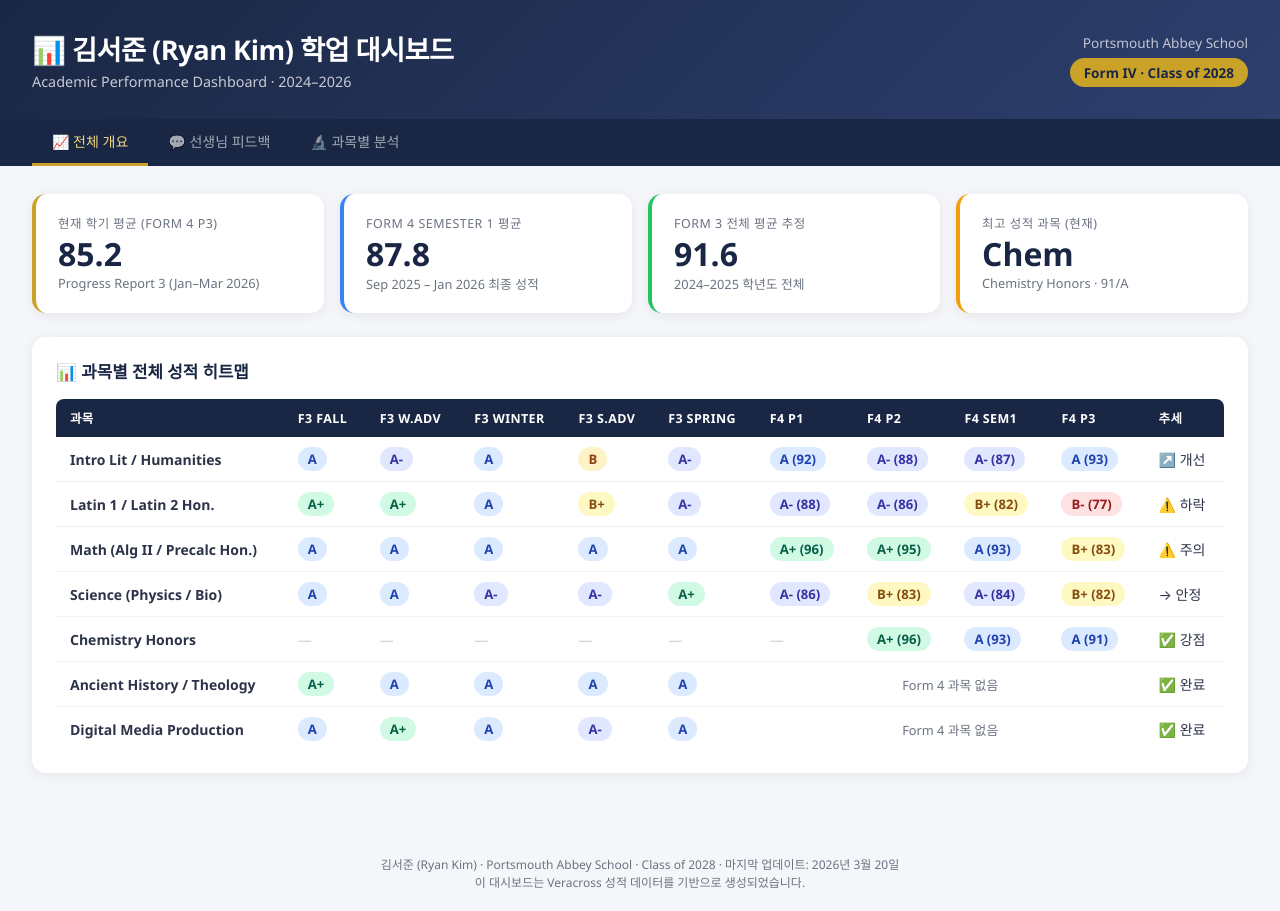
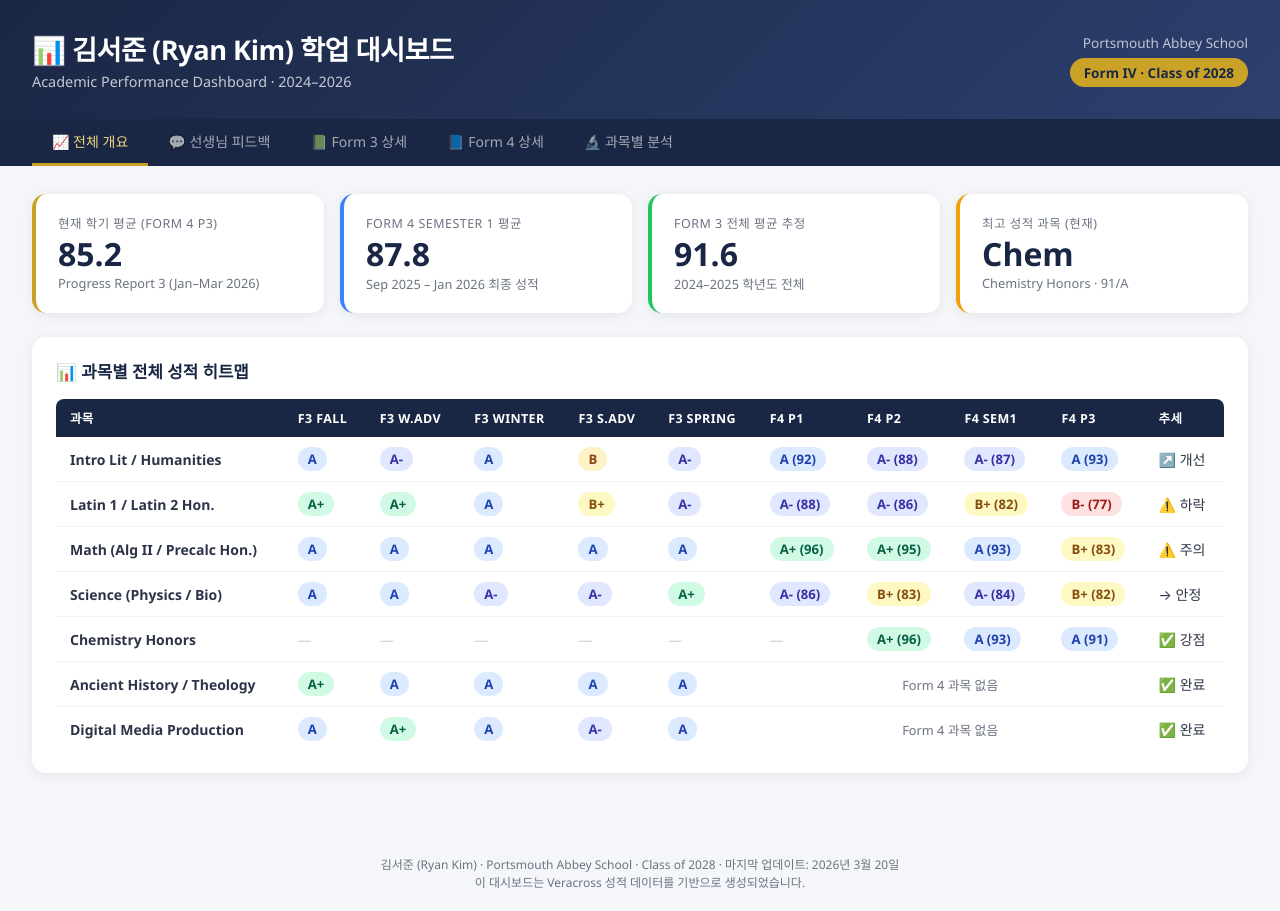
Before and after one commit to youjinhan-prog/ryan-dashboard, a plain HTML site: page index.html in a window 1280 px wide. Drawn offline with nearby package versions, Linux system fonts and the light colour scheme.

Commit message:
Add files via upload

```diff
--- a/index.html
+++ b/index.html
@@ -290,6 +290,8 @@
 <div class="tabs">
   <a class="tab active" href="javascript:void(0)" onclick="showTab('overview',this);return false;">📈 전체 개요</a>
   <a class="tab" href="javascript:void(0)" onclick="showTab('comments',this);return false;">💬 선생님 피드백</a>
+  <a class="tab" href="javascript:void(0)" onclick="showTab('form3',this);return false;">📗 Form 3 상세</a>
+  <a class="tab" href="javascript:void(0)" onclick="showTab('form4',this);return false;">📘 Form 4 상세</a>
   <a class="tab" href="javascript:void(0)" onclick="showTab('subjects',this);return false;">🔬 과목별 분석</a>
 </div>
 
```
